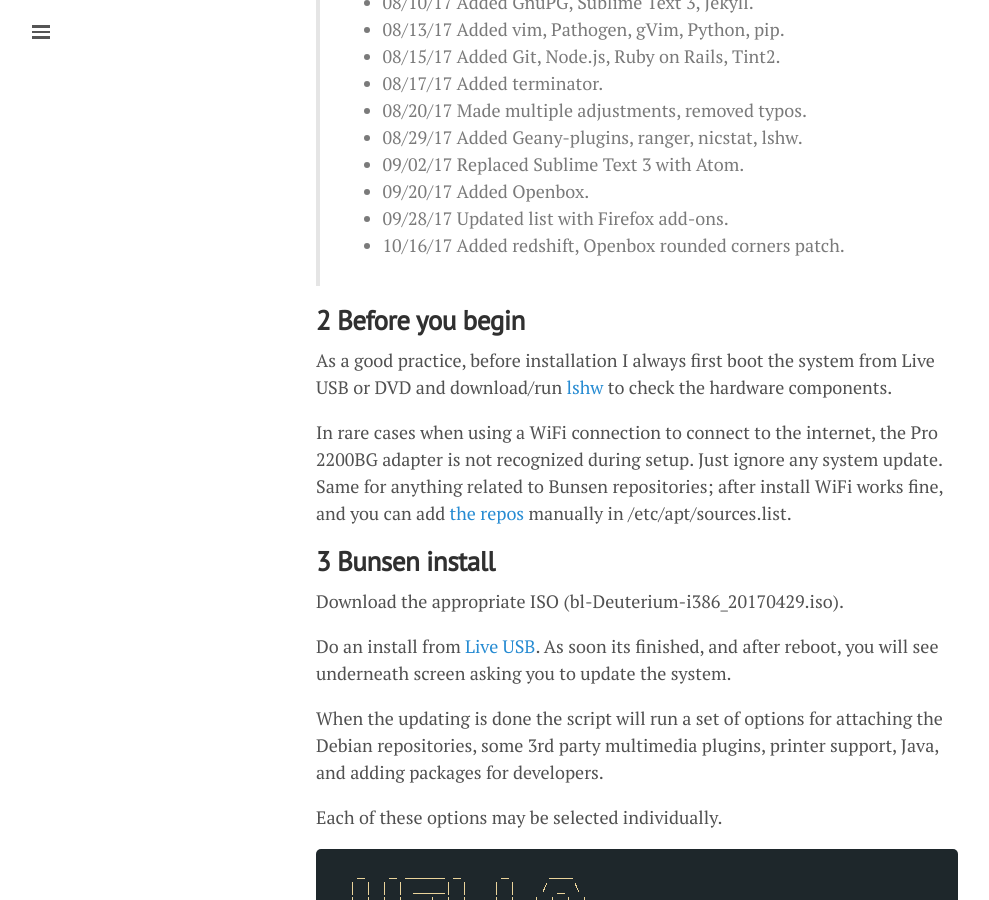
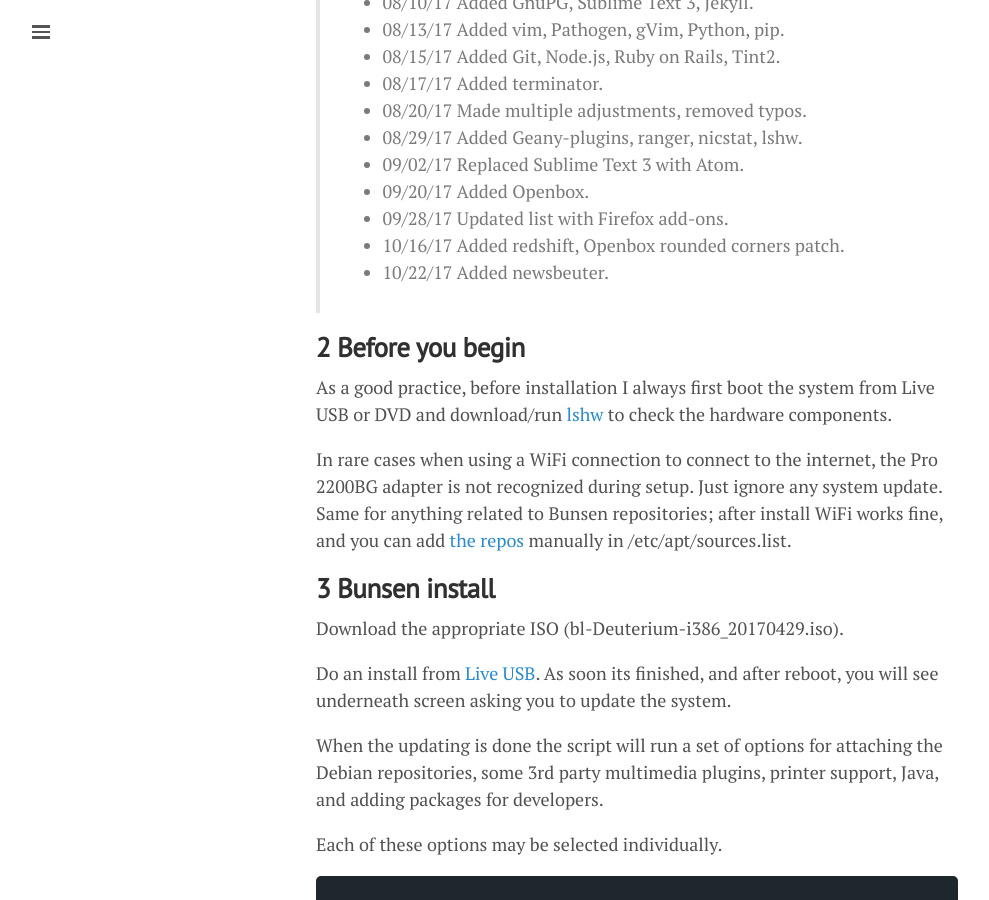
Before and after one commit to lgeurts/lgeurts.github.io, a Jekyll site: the page built from _posts/2017-07-11-bunsenlabs-linux-setup-notes-for dell-inspiron-6000.md, in a window 1280 px wide and 900 px high, scrolled down 1483 px. Shown: the whole window, without its empty margins (0-989 px from the left). Built offline with Jekyll 4.4.1, drawn with Linux system fonts in a browser that asks for light colours; nearby versions of some CDN libraries; comment, search, counter and statistics services are not loaded.

Commit message:
Update section 10 #567 newsbeuter

```diff
--- a/_posts/2017-07-11-bunsenlabs-linux-setup-notes-for dell-inspiron-6000.md
+++ b/_posts/2017-07-11-bunsenlabs-linux-setup-notes-for dell-inspiron-6000.md
@@ -42,6 +42,7 @@
 > * 09/20/17 Added Openbox.
 > * 09/28/17 Updated list with Firefox add-ons.
 > * 10/16/17 Added redshift, Openbox rounded corners patch.
+> * 10/22/17 Added newsbeuter.
 
 **2 Before you begin**
 ----------------------
@@ -563,6 +564,6 @@
 
 Packages I use on a daily basis but for whatever dark reason always forget when creating a new setup:
 
-- $ apt-get install [geany-plugins](https://packages.debian.org/jessie/geany-plugins) [ranger](https://packages.debian.org/jessie/utils/ranger) [nicstat](https://packages.debian.org/jessie/nicstat) [redshift](https://packages.debian.org/jessie/redshift)
+- $ apt-get install [newsbeuter](https://packages.debian.org/jessie/newsbeuter) [geany-plugins](https://packages.debian.org/jessie/geany-plugins) [ranger](https://packages.debian.org/jessie/utils/ranger) [nicstat](https://packages.debian.org/jessie/nicstat) [redshift](https://packages.debian.org/jessie/redshift)
 
 **YOU ARE DONE**
```
